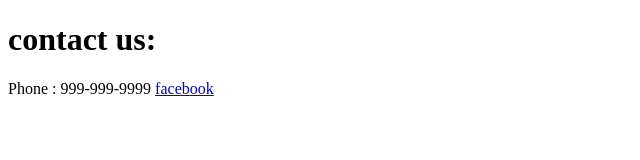
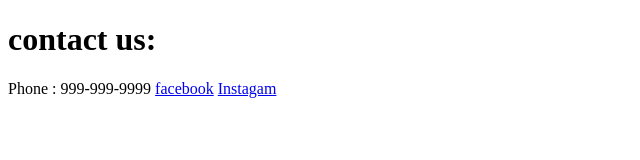
Before and after one commit to sukruthn-18/e-shopping, a plain HTML site: page ContactUs.html in a window 1280 px wide. Shown: the full height of the page, 0-640 px from the left. Drawn offline with Linux system fonts and the light colour scheme.

Commit message:
added instagram details

```diff
--- a/ContactUs.html
+++ b/ContactUs.html
@@ -9,5 +9,6 @@
     <h1>contact us:</h1>
     Phone :  999-999-9999
     <a href="https://www.facebook.com/">facebook</a>
+    <a href="https://www.instagram.com/">Instagam</a>
 </body>
 </html>
```
